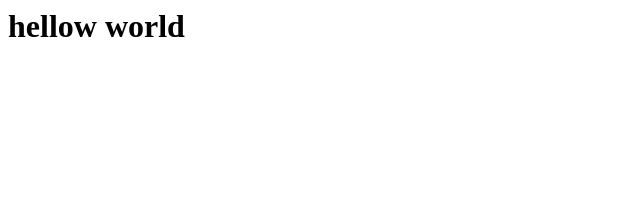
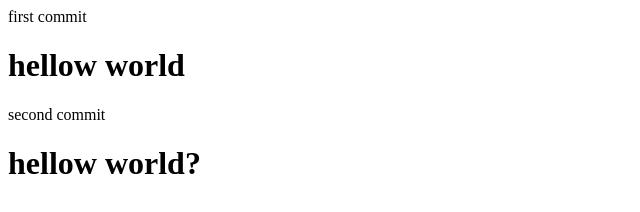
Before and after one commit to gyeonghyeons/oss_2, a plain HTML site: page oss_1/index1.html in a window 1280 px wide. Shown: the whole page, without its empty margins (0-640 px from the left). Drawn offline with Linux system fonts and the light colour scheme.

Commit message:
second commit

```diff
--- a/oss_1/index1.html
+++ b/oss_1/index1.html
@@ -3,6 +3,10 @@
         <title>hellow world</title>
     </head>
     <body>
+        first commit
         <h1>hellow world</h1>
+
+        second commit
+        <h1>hellow world?</h1>
     </body>
 </html>
```
